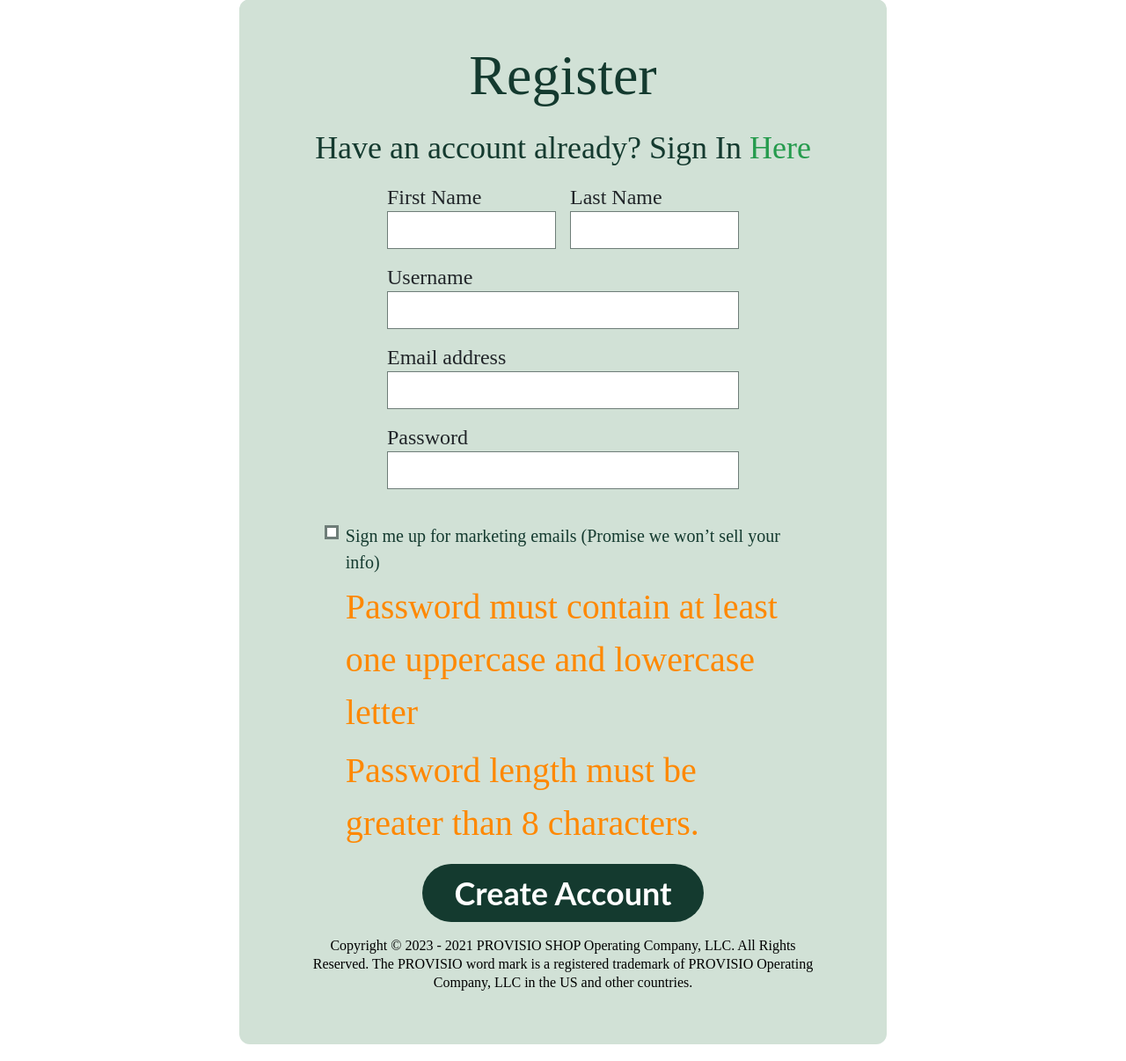
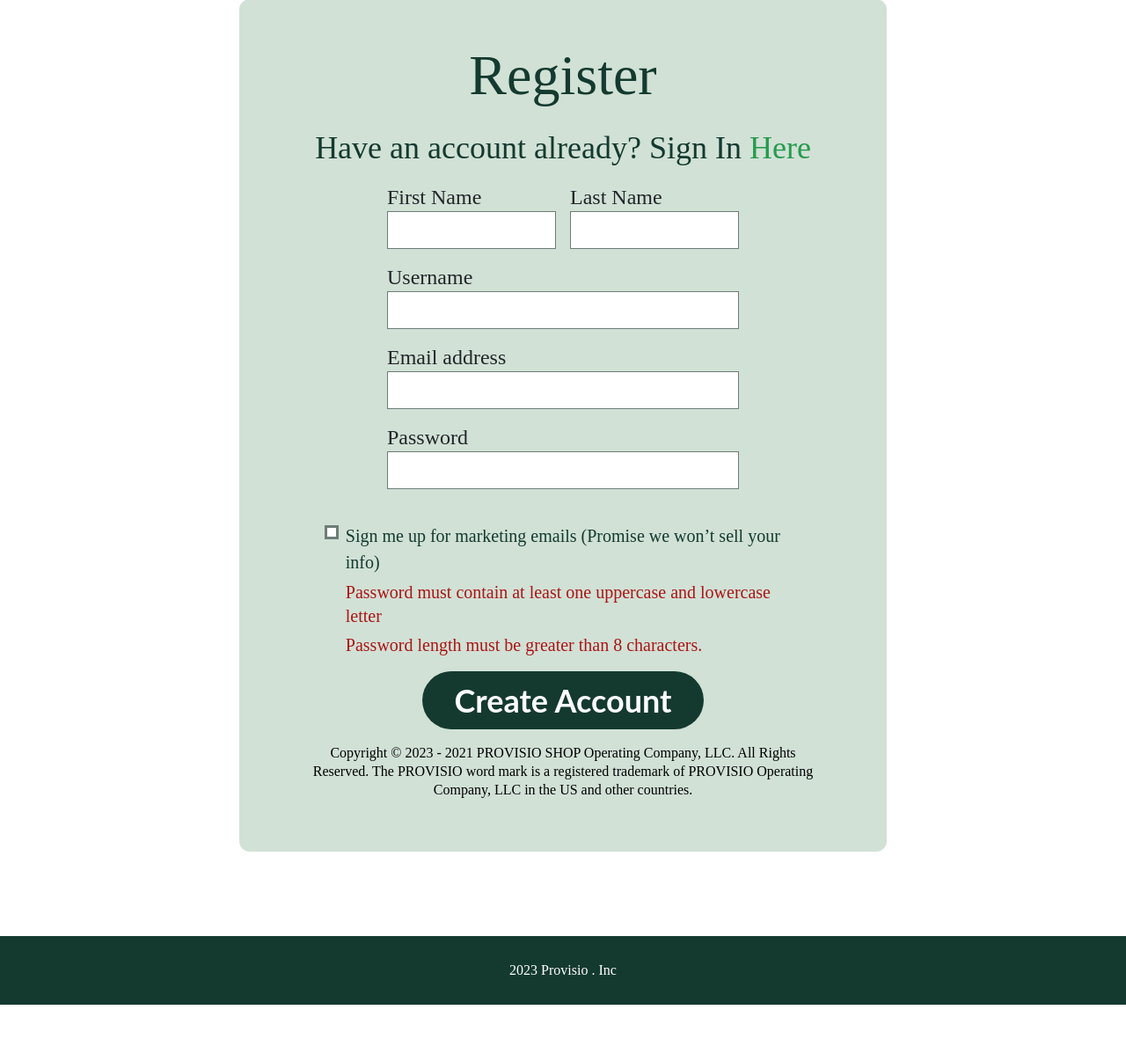
Before and after one commit to jpbefx/Provisio, a PHP site: page /register.php in a window 1280 px wide. Shown: the part 156-1362 px from the top of the page at 88% size. After the commit the page ends 1298 px from the top, so only its background shows below. Run offline with PHP 8.4, Linux system fonts and the light colour scheme; some web fonts are replaced.

Commit message:
"back to warning success"

```diff
--- a/css/custom-style.css
+++ b/css/custom-style.css
@@ -34,9 +34,9 @@ body {
 
 .response-text {
 	font-weight: 400;
-	font-size: 40px;
-	line-height: 150%;
-	color: #ff8800;
+	font-size: 20px;
+	line-height: 27px;
+	color: #AC1414;
 	margin-top: 6px !important;
 }
 
```
